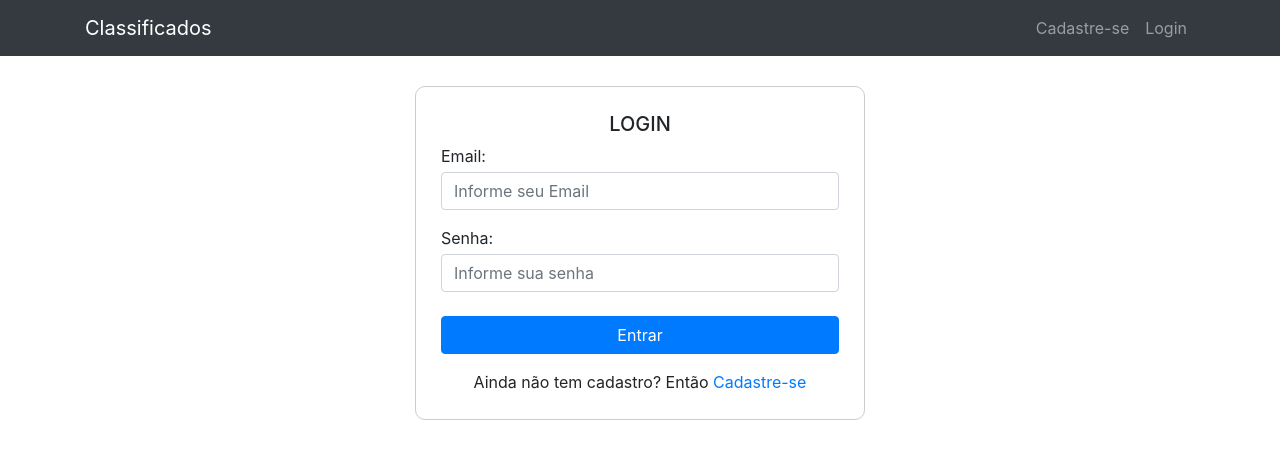
After one commit to jnetto23/site-de-classificados, a PHP site: template pages/login.php in a window 1280 px wide. The commit adds this page. Shown: the top 459 px of the page. Run offline with PHP 8.4, Linux system fonts and the light colour scheme; the template is opened without the code that fills it, so the values that code supplies are empty.

Commit message:
created (frontend) 'login'

```diff
--- a/assets/css/style.css
+++ b/assets/css/style.css
@@ -1,3 +1,4 @@
+#form-signin,
 #form-signup {
     display: flex;
     flex-direction: column;
--- /dev/null
+++ b/pages/login.php
@@ -0,0 +1,19 @@
+<?php require './pages/header.php'; ?>
+    <main class="container">
+    <form id="form-signin" method='POST'>
+            <span class="text-center text-uppercase h5">Login</span>
+
+            <div class="form-group">
+                <label class="mb-1" for="email">Email:</label>
+                <input class="form-control" type="email" name="email" placeholder="Informe seu Email" required>
+            </div>
+            <div class="form-group">
+                <label class="mb-1" for="pwd">Senha:</label>
+                <input class="form-control helper" type="password" name="pwd" placeholder="Informe sua senha" minlength="6" required>
+                <small class="d-none form-text text-muted">sua senha deve possuir no mínimo 6 caracteres.</small>
+            </div>
+            <input type="submit" class="btn btn-primary mt-2 mb-3" value="Entrar">
+            <span class="text-center">Ainda não tem cadastro? Então <a href="./cadastre-se">Cadastre-se</a></span>
+        </form>
+    </main>
+<?php require './pages/footer.php'; ?>
```
